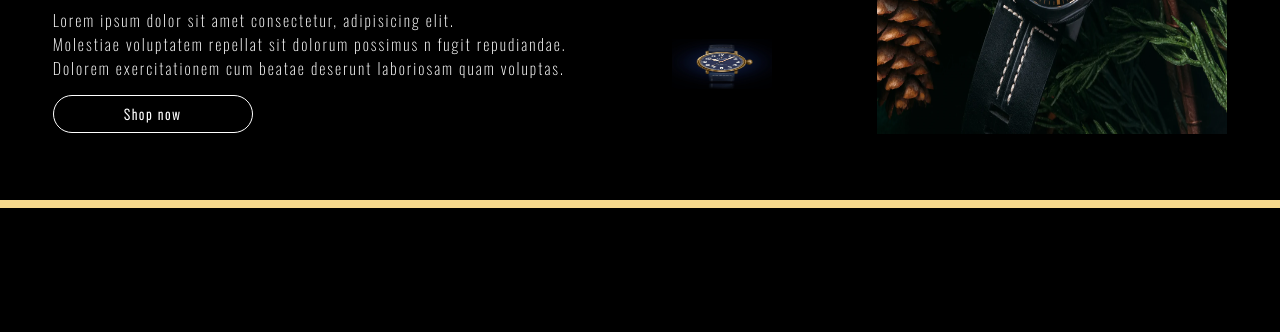
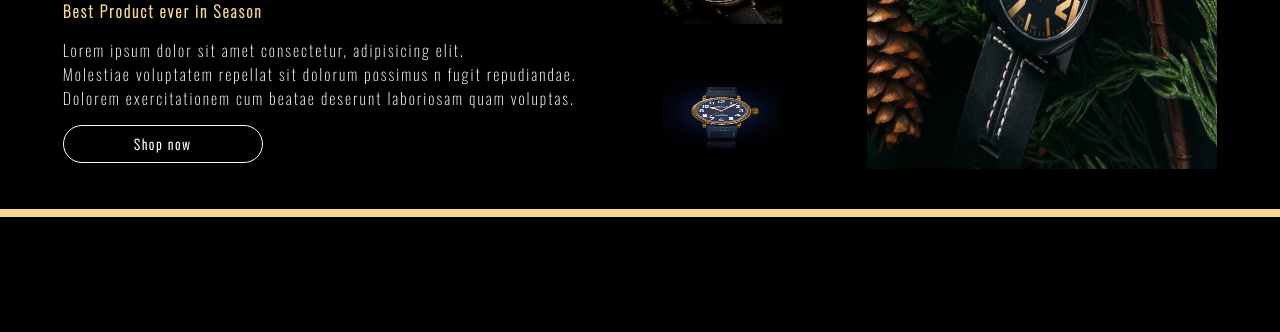
Before and after one commit to aakansha9/watch, a plain HTML site: page index.html in a window 1280 px wide. Shown: the part 468-800 px from the top of the page. Drawn offline with nearby package versions, Linux system fonts and the light colour scheme.

Commit message:
third commit

```diff
--- a/style.css
+++ b/style.css
@@ -2,13 +2,14 @@
 *{
     margin: 0;
     padding: 0;
+    box-sizing: border-box;
     font-family:'Oswald', sans-serif;
     letter-spacing: 2px;
      background-color: black;
 }
 .container{
     margin: 100px 0px;
-    height: 70vh;
+    padding: 5px 0px;
     background-color: black;
     color: white;
    border-top:8px solid rgb(247, 217, 141) ;
@@ -48,23 +49,23 @@
 
                          /*main*/
 .main-container{
-    padding: 10px 0px;
+    padding: 30px 20px;
     display: flex;
     align-items: center;
-    justify-content: space-around;
+    justify-content:space-around;
     overflow: hidden;
  }
+
 .main_img{
+
     width: 350px;
-    height: 350px;
+    height: 360px;
     transition: all 0.2s linear;
 }
 .main_img:hover{
       border: 2px solid rgb(247, 217, 141);
-      width:360px ;
-      height: 360px;
       cursor: pointer;
-      transform:scale(1.2);
+      transform:scale(1.5);
 }
  #font{
     font-size: 60px;
@@ -79,15 +80,13 @@
     cursor: pointer;
 }
 .imgs{
-    width: 100px;
-    height: 50px;
+    width: 120px;
+    height: 70px;
     transition: all 0.2s linear;
 }
 .imgs:hover{
-    width: 130px;
-    height: 80px;
     border: 2px solid white;
-    transform:scale(1.2);
+    transform:scale(1.5);
 }
 .first-flex{
     display: flex;
```
